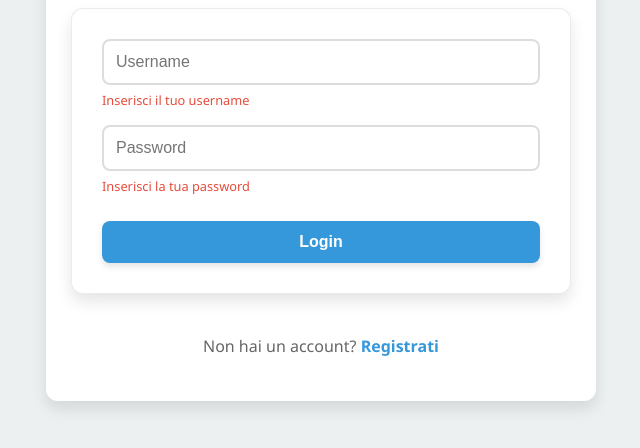
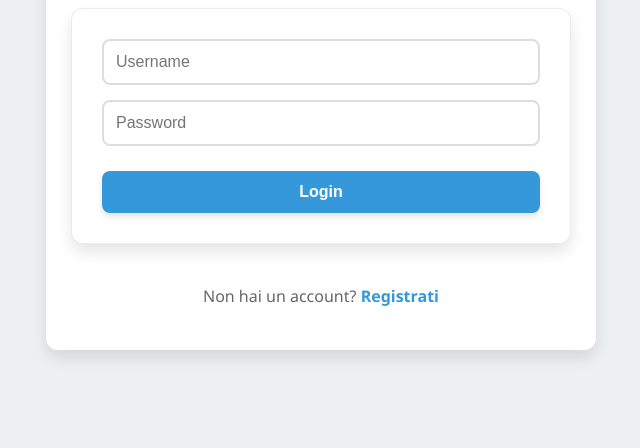
Before and after one commit to alby0001/PetFound, a website: page public/index.html in a window 1280 px wide. Shown: the part 178-626 px from the top of the page, without its empty margins (319-959 px from the left). Drawn offline with Linux system fonts and the light colour scheme.

Commit message:
Update index.html

```diff
--- a/public/index.html
+++ b/public/index.html
@@ -1,10 +1,10 @@
-<!-- public/login.html -->
+<!-- public/index.html (precedentemente login.html) -->
 <!DOCTYPE html>
 <html lang="it">
 <head>
   <meta charset="UTF-8" />
   <meta name="viewport" content="width=device-width, initial-scale=1.0"/>
-  <title>Login</title>
+  <title>Login - PetFinder</title>
   <link rel="stylesheet" href="style.css">
 </head>
 <body>
@@ -15,10 +15,10 @@
 
     <form id="loginForm" class="auth-form">
       <input type="text" id="username" placeholder="Username" required />
-      <div class="error-message" id="usernameLoginError">Inserisci il tuo username</div>
+      <div class="error-message" id="usernameLoginError" style="display: none;">Inserisci il tuo username</div>
 
       <input type="password" id="password" placeholder="Password" required />
-      <div class="error-message" id="passwordLoginError">Inserisci la tua password</div>
+      <div class="error-message" id="passwordLoginError" style="display: none;">Inserisci la tua password</div>
 
       <button type="submit">Login</button>
     </form>
```
